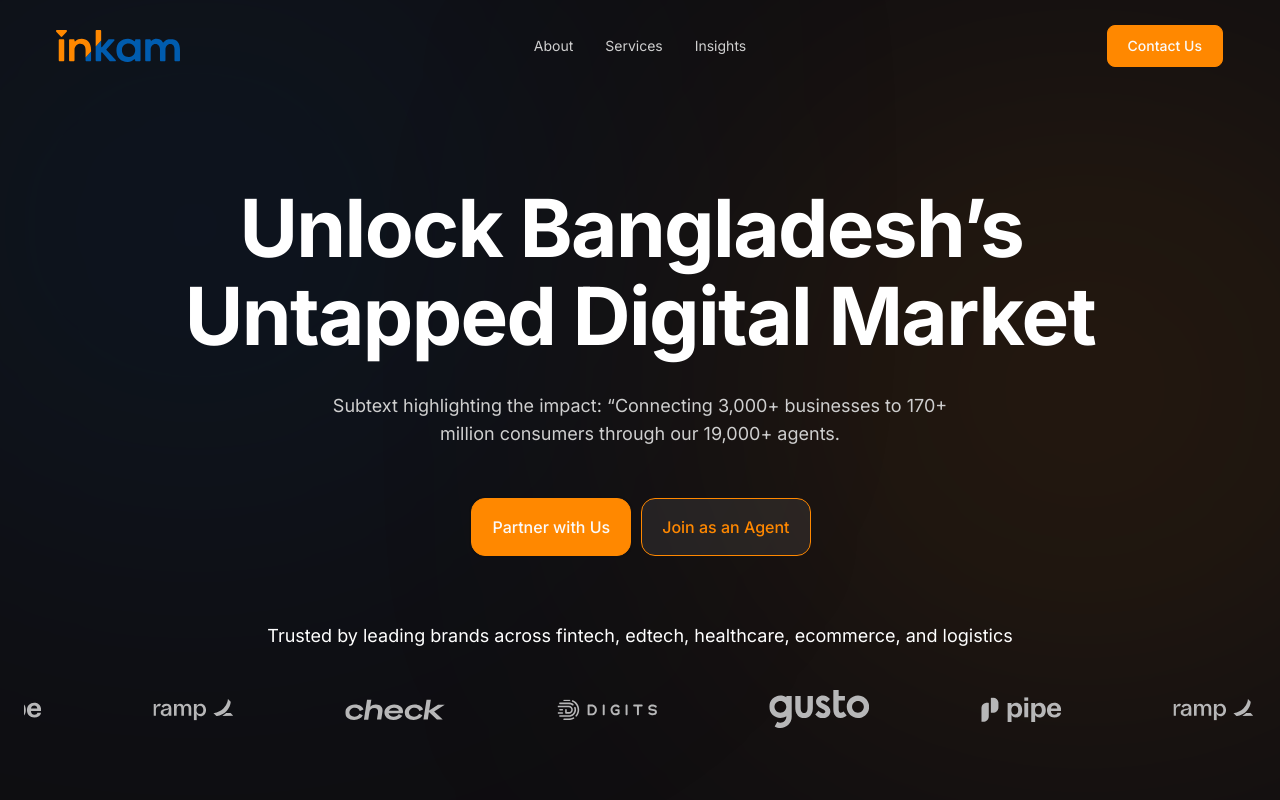
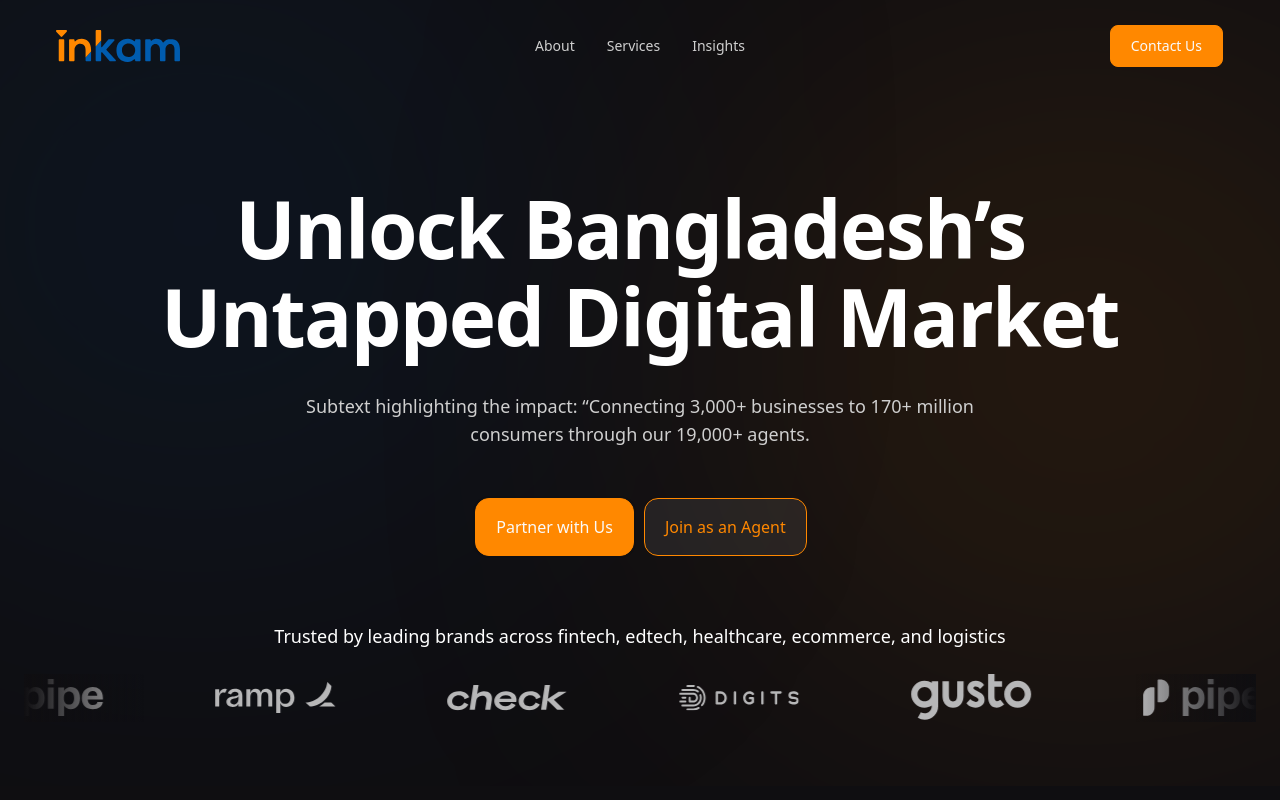
Before and after one commit to Creativecoder11/Inkam-web, a Next.js app: page / in a window 1280 px wide. Shown: the top 800 px of the page. Built offline with nearby package versions, Linux system fonts and the light colour scheme.

Commit message:
Header Banner and About Page Responsive

```diff
--- a/app/globals.css
+++ b/app/globals.css
@@ -14,26 +14,22 @@
   }
 }
 
-@custom-variant dark (&:is(.dark *));
-
-html.lenis {
-  height: auto;
+html {
+  scroll-behavior: auto; /* or remove this property for Safari */
+}
+* {
+  -webkit-font-smoothing: antialiased;
+  -moz-osx-font-smoothing: grayscale;
 }
 
-.lenis.lenis-smooth {
-  scroll-behavior: auto;
+body {
+  -webkit-overflow-scrolling: touch;
 }
-
-.lenis.lenis-smooth [data-lenis-prevent] {
-  overscroll-behavior: contain;
-}
-
-.lenis.lenis-stopped {
-  overflow: hidden;
-}
-
-.lenis.lenis-scrolling iframe {
-  pointer-events: none;
+@supports (backdrop-filter: blur(10px)) {
+  .header {
+    backdrop-filter: blur(10px);
+    -webkit-backdrop-filter: blur(10px);
+  }
 }
 
 :root {
@@ -94,7 +90,7 @@ html.lenis {
   --sidebar-ring: oklch(0.708 0 0);
 }
 
-@layer base {
+/* @layer base {
   html {
     @apply scroll-auto;
     background-color: #0f0e11;
@@ -104,13 +100,13 @@ html.lenis {
     color: white;
     font-family: var(--font-base);
   }
-}
+} */
 
-@layer utilities {
+/* @layer utilities {
   .scroll-auto {
     scroll-behavior: auto;
   }
-}
+} */
 
 @layer components {
   .container {
@@ -456,7 +452,7 @@ html.lenis {
   }
 
   .dot {
-    font-size:;
+    /* font-size:; */
     width: 40px;
   }
 
--- /dev/null
+++ b/app/globals.d.ts
@@ -0,0 +1 @@
+declare module "*.css";
--- a/app/home/page.tsx
+++ b/app/home/page.tsx
@@ -24,7 +24,7 @@ export default function HomePage() {
       <div
         style={{
           backgroundImage: `url(${bgElementRight.src}), url(${bgElementLeft.src})`,
-          backgroundAttachment: "fixed",
+          // backgroundAttachment: "fixed",
           backgroundRepeat: "no-repeat, no-repeat",
           // backgroundSize: "300px auto, 250px auto",
           backgroundPosition: `
--- a/components/layout/headerBanner.tsx
+++ b/components/layout/headerBanner.tsx
@@ -15,7 +15,7 @@ export default function HeaderBanner({ title, heading }: HeaderBannerProps) {
       <div
         style={{
           backgroundImage: `url(${bgElementRight.src}), url(${bgElementLeft.src})`,
-          backgroundAttachment: "fixed",
+          // backgroundAttachment: "fixed",
           backgroundRepeat: "no-repeat, no-repeat",
         }}
         className="header-banner-bg bg-no-repeat w-full"
--- /dev/null
+++ b/components/sections/home/logo-marque.css
@@ -0,0 +1,62 @@
+.logo-marquee {
+  display: flex;
+  gap: 112px;
+  width: max-content;
+
+  animation: logo-scroll 28s linear infinite;
+
+  will-change: transform;
+  transform: translate3d(0, 0, 0);
+}
+
+.logo-item {
+  flex-shrink: 0;
+  display: flex;
+  align-items: center;
+}
+
+@keyframes logo-scroll {
+  from {
+    transform: translate3d(0, 0, 0);
+  }
+  to {
+    transform: translate3d(-50%, 0, 0);
+  }
+}
+
+/* === EDGE FADES === */
+
+.marquee-fade-left,
+.marquee-fade-right {
+  position: absolute;
+  top: 0;
+  width: 120px;
+  height: 100%;
+  z-index: 10;
+  pointer-events: none;
+}
+
+.marquee-fade-left {
+  left: 0;
+  background: linear-gradient(
+    to right,
+    rgba(15, 14, 17, 1),
+    rgba(15, 14, 17, 0)
+  );
+}
+
+.marquee-fade-right {
+  right: 0;
+  background: linear-gradient(
+    to left,
+    rgba(15, 14, 17, 1),
+    rgba(15, 14, 17, 0)
+  );
+}
+
+/* Safari fine-tuning */
+@supports (-webkit-touch-callout: none) {
+  .logo-marquee {
+    animation-duration: 32s;
+  }
+}
--- a/components/sections/home/logo-marque.tsx
+++ b/components/sections/home/logo-marque.tsx
@@ -1,79 +1,52 @@
-import Image from "next/image"
-import { InfiniteSlider } from '@/components/ui/infinite-slider'
-import companyImg1 from "@/public/asset/Images/companyImg1.svg"
-import companyImg2 from "@/public/asset/Images/companyImg2.svg"
-import companyImg3 from "@/public/asset/Images/companyImg3.svg"
-import companyImg4 from "@/public/asset/Images/companyImg4.svg"
-import companyImg5 from "@/public/asset/Images/companyImg5.svg"
+import Image from "next/image";
+
+import companyImg1 from "@/public/asset/Images/companyImg1.svg";
+import companyImg2 from "@/public/asset/Images/companyImg2.svg";
+import companyImg3 from "@/public/asset/Images/companyImg3.svg";
+import companyImg4 from "@/public/asset/Images/companyImg4.svg";
+import companyImg5 from "@/public/asset/Images/companyImg5.svg";
+import "./logo-marque.css";
+
+const logos = [
+  companyImg1,
+  companyImg2,
+  companyImg3,
+  companyImg4,
+  companyImg5,
+];
 
 export default function LogoCloud() {
   return (
     <section className="overflow-hidden py-10 md:py-16">
-            <div className="group relative m-auto max-w-7xl justify-center px-6">
-                <div className="items-center md:flex-row">
-                    <div>
+      <div className="relative mx-auto max-w-7xl px-6">
         <h3 className="text-base md:text-lg text-center text-white">
-                            Trusted by leading brands across fintech, edtech, healthcare, ecommerce, and logistics
+          Trusted by leading brands across fintech, edtech, healthcare,
+          ecommerce, and logistics
         </h3>
-                    </div>
 
-                    <div className="relative py-4 md:py-6 mt-2 md:mt-4">
-                        <InfiniteSlider speedOnHover={20} speed={40} gap={112}>
+        {/* Marquee wrapper */}
+        <div className="relative mt-6 overflow-hidden">
+          {/* Left fade */}
+          <div className="marquee-fade-left" />
+          {/* Right fade */}
+          <div className="marquee-fade-right" />
 
-                            <div className="flex">
+          {/* Track */}
+          <div className="logo-marquee">
+            {[...logos, ...logos].map((logo, index) => (
+              <div key={index} className="logo-item">
                 <Image
-                                    className="mx-auto"
-                                    src={companyImg1}
-                                    alt="Nvidia Logo"
-                                    width={100}
-                                    height={20}
+                  src={logo}
+                  alt="Partner logo"
+                  width={120}
+                  height={40}
+                  priority={index < 5}
                 />
               </div>
-
-                            <div className="flex">
-                                <Image
-                                    className="mx-auto"
-                                    src={companyImg2}
-                                    alt="Column Logo"
-                                    width={80}
-                                    height={16}
-                                />
-                            </div>
-
-                            <div className="flex">
-                                <Image
-                                    className="mx-auto"
-                                    src={companyImg3}
-                                    alt="GitHub Logo"
-                                    width={80}
-                                    height={16}
-                                />
-                            </div>
-
-                            <div className="flex">
-                                <Image
-                                    className="mx-auto"
-                                    src={companyImg4}
-                                    alt="Nike Logo"
-                                    width={100}
-                                    height={20}
-                                />
-                            </div>
-
-                            <div className="flex">
-                                <Image
-                                    className="mx-auto"
-                                    src={companyImg5}
-                                    alt="Lemon Squeezy Logo"
-                                    width={100}
-                                    height={20}
-                                />
-                            </div>
-
-                        </InfiniteSlider>
+            ))}
           </div>
         </div>
       </div>
     </section>
-    )
+  );
 }
```
Also changed, not shown: app/home/home.css (added, +31 -0 lines), components/layout/headerBanner.css (+5 -2 lines). Lines whose indentation alone changed are shown as unchanged.
